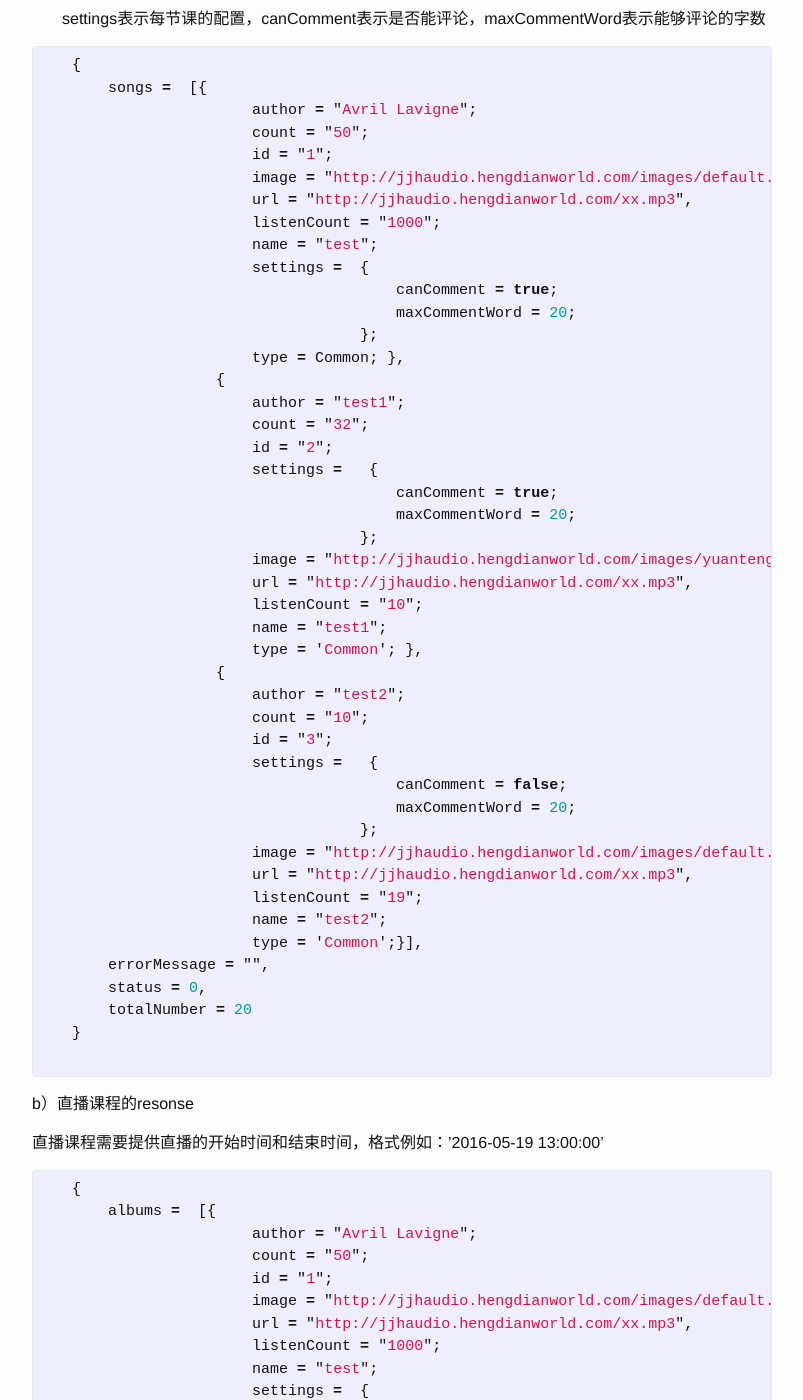
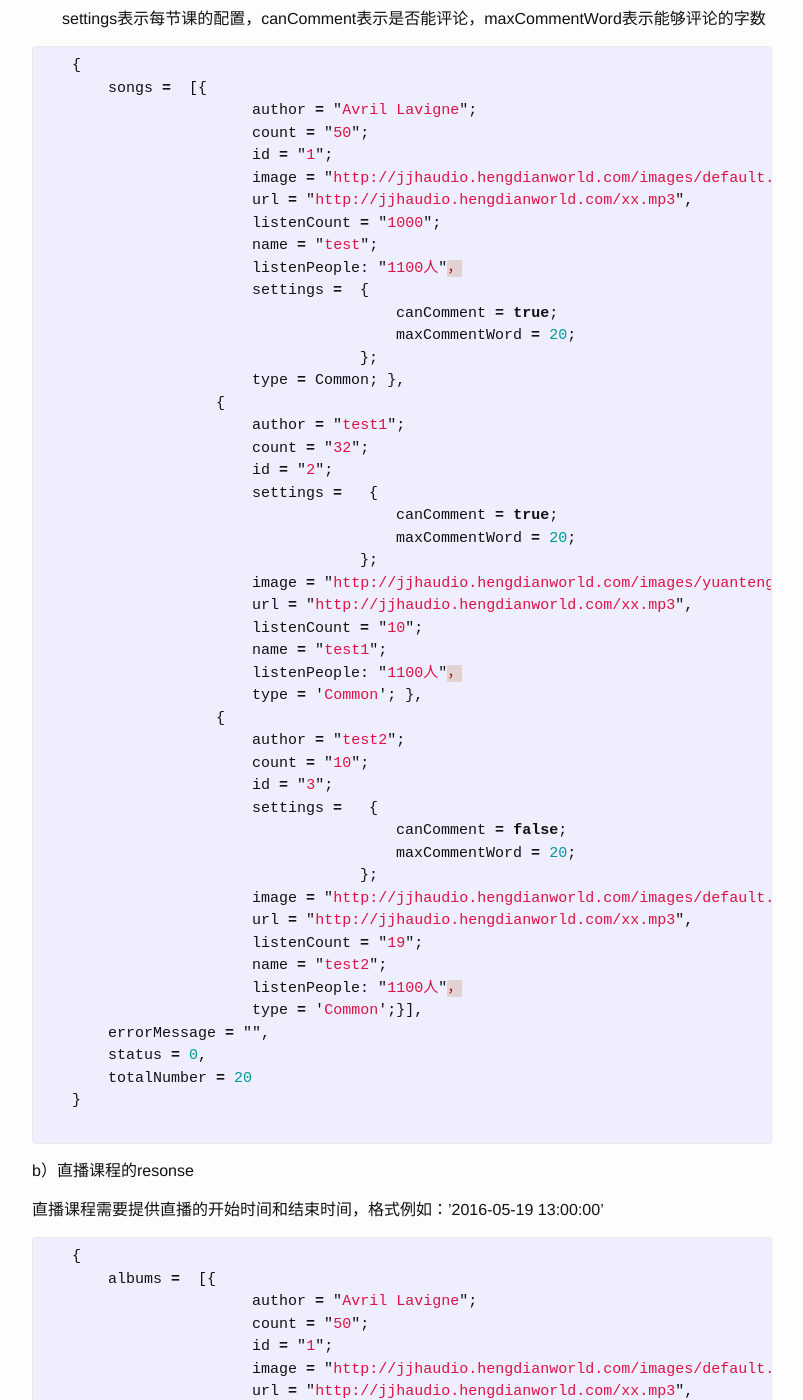
Before and after one commit to jjhlzn/jjhsite, a Jekyll site: the page built from _posts/2016-05-14-jufang_requirement.markdown, in a window 1280 px wide and 1400 px high, scrolled down 10281 px. Shown: the whole window, without its empty margins (238-1041 px from the left). Built offline with Jekyll 4.4.1, drawn with Linux system fonts in a browser that asks for light colours; some of the changed text lies outside the part shown.

Commit message:
更新协议

```diff
--- a/_posts/2016-05-14-jufang_requirement.markdown
+++ b/_posts/2016-05-14-jufang_requirement.markdown
@@ -474,6 +474,7 @@ categories: jekyll update
                        url = "http://jjhaudio.hengdianworld.com/xx.mp3",
                        listenCount = "1000";
                        name = "test";
+                       listenPeople: "1100人"，
                        settings =  {
                                        canComment = true;
                                        maxCommentWord = 20;
@@ -491,6 +492,7 @@ categories: jekyll update
                        url = "http://jjhaudio.hengdianworld.com/xx.mp3",
                        listenCount = "10";
                        name = "test1";
+                       listenPeople: "1100人"，
                        type = 'Common'; },
                    {
                        author = "test2";
@@ -504,6 +506,7 @@ categories: jekyll update
                        url = "http://jjhaudio.hengdianworld.com/xx.mp3",
                        listenCount = "19";
                        name = "test2";
+                       listenPeople: "1100人"，
                        type = 'Common';}],
        errorMessage = "",
        status = 0,
@@ -524,6 +527,7 @@ categories: jekyll update
                        url = "http://jjhaudio.hengdianworld.com/xx.mp3",
                        listenCount = "1000";
                        name = "test";
+                       listenPeople: "1100人"，
                        settings =  {
                                        canComment = true;
                                        maxCommentWord = 20;
```
